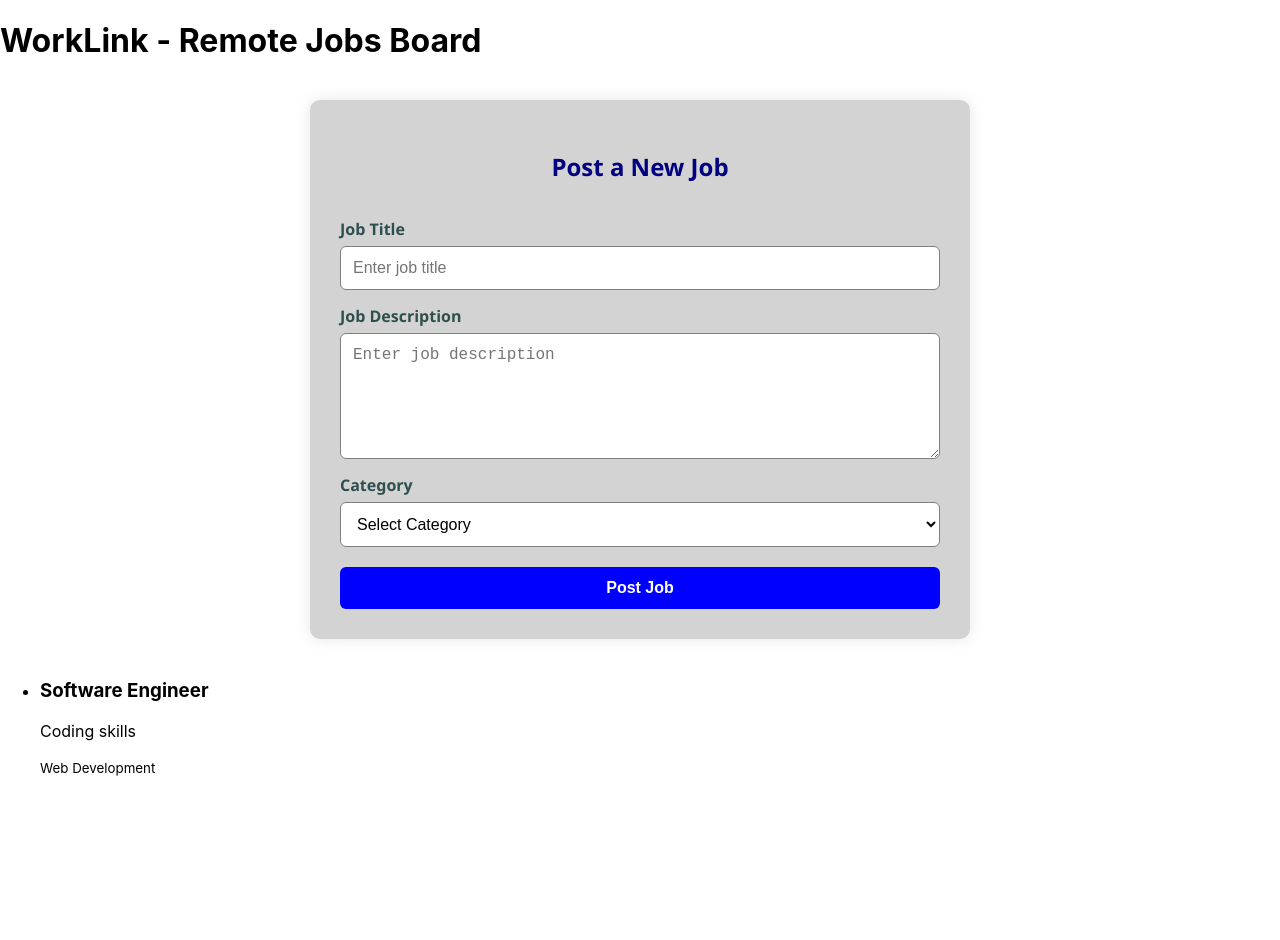
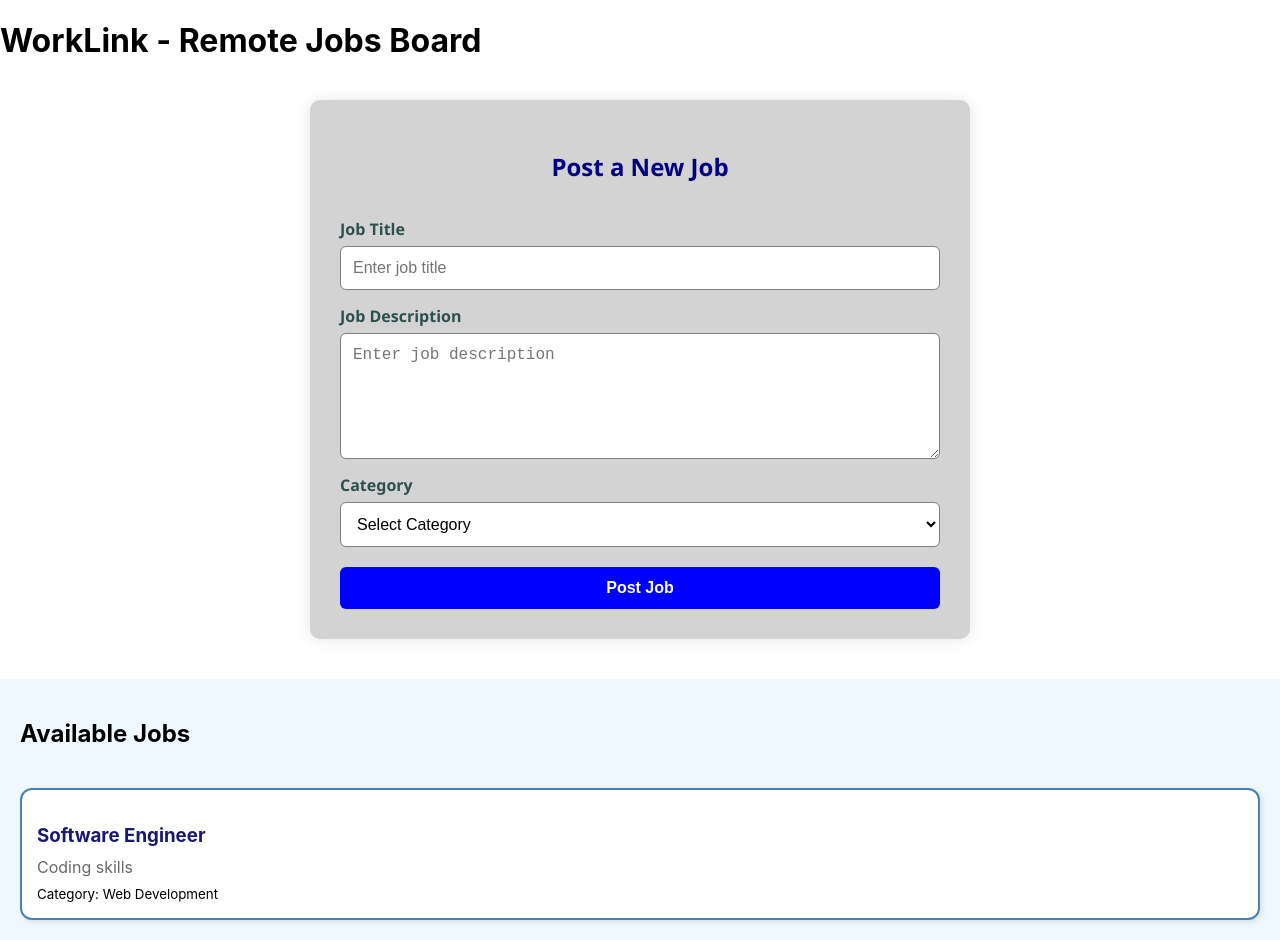
Before and after one commit to Danbradleystakusopere/worklink, a React (Create React App) app: page / in a window 1280 px wide. Before the commit the page ends 800 px from the top, so only its background shows below. Built offline with nearby package versions, Linux system fonts and the light colour scheme; data requests are answered from the project's data file.

Commit message:
creates Joblist.jsx and the styling

```diff
--- a/src/App.js
+++ b/src/App.js
@@ -1,5 +1,6 @@
 import { useState, useEffect } from "react";
 import JobForm from "./components/JobForm";
+import JobList from "./components/JobList";
 
 function App() {
   const [jobs, setJobs] = useState([]);
@@ -18,15 +19,7 @@ function App() {
     <div className="App">
       <h1>WorkLink - Remote Jobs Board</h1>
       <JobForm onAddJob={handleAddJob} />
-      <ul>
-        {jobs.map((job) => (
-          <li key={job.id}>
-            <h3>{job.title}</h3>
-            <p>{job.description}</p>
-            <small>{job.category}</small>
-          </li>
-        ))}
-      </ul>
+      <JobList jobs={jobs} /> {/* ✅ This fixes the warning */}
     </div>
   );
 }
--- /dev/null
+++ b/src/components/JobList.css
@@ -0,0 +1,47 @@
+.job-list {
+  background-color: aliceblue;
+  padding: 20px;
+  display: grid;
+  gap: 20px;
+}
+
+.job-card {
+  border: 2px solid steelblue;
+  border-radius: 12px;
+  padding: 15px;
+  background-color: white;
+  box-shadow: 2px 2px 6px rgba(0, 0, 0, 0.1);
+}
+
+.job-card h3 {
+  color: midnightblue;
+  margin-bottom: 10px;
+}
+
+.job-card p {
+  color: dimgray;
+  margin: 6px 0;
+}
+
+.job-category {
+  display: inline-block;
+  background-color: teal;
+  color: white;
+  padding: 5px 10px;
+  border-radius: 10px;
+  font-size: 0.9rem;
+}
+
+.job-card button {
+  background-color: royalblue;
+  color: white;
+  border: none;
+  padding: 8px 12px;
+  border-radius: 8px;
+  cursor: pointer;
+  margin-top: 10px;
+}
+
+.job-card button:hover {
+  background-color: dodgerblue;
+}
--- /dev/null
+++ b/src/components/JobList.jsx
@@ -0,0 +1,29 @@
+
+import { useEffect, useState } from "react";
+import "./JobList.css";
+
+
+function JobList() {
+  const [jobs, setJobs] = useState([]);
+
+  useEffect(() => {
+    fetch("http://localhost:3001/jobs")
+      .then((res) => res.json())
+      .then((data) => setJobs(data));
+  }, []);
+
+  return (
+    <div className="job-list">
+      <h2>Available Jobs</h2>
+      {jobs.map((job) => (
+        <div className="job-card" key={job.id}>
+          <h3>{job.title}</h3>
+          <p>{job.description}</p>
+          <small>Category: {job.category}</small>
+        </div>
+      ))}
+    </div>
+  );
+}
+
+export default JobList;
```
